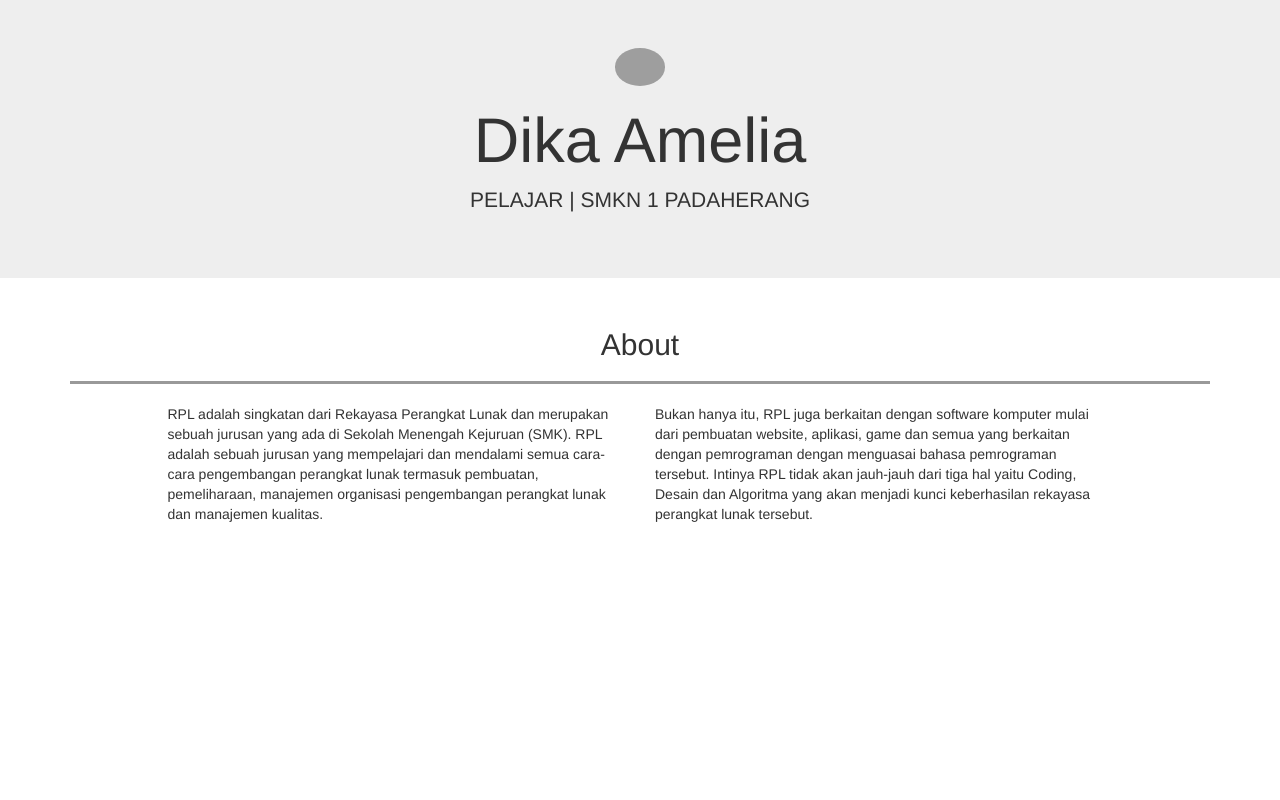
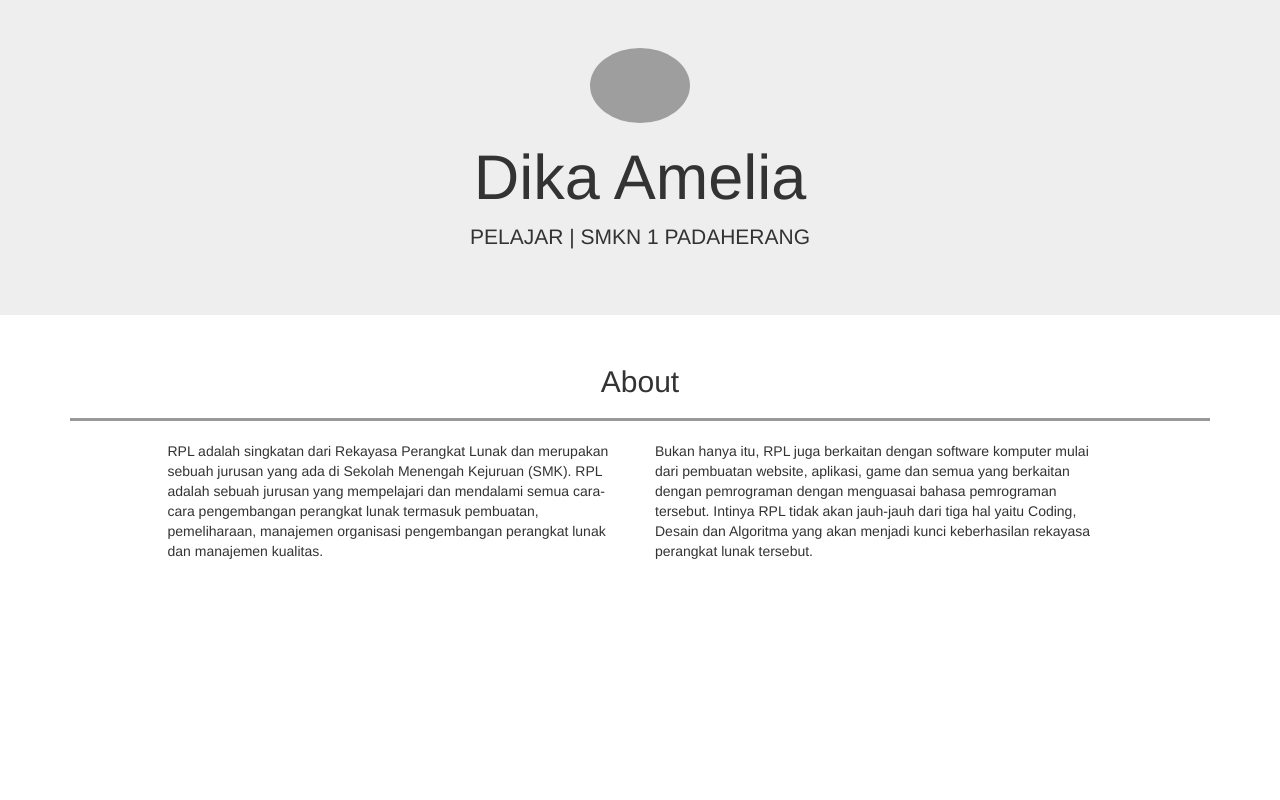
Before and after one commit to dikaamelia123/dikaamelia, a plain HTML site: page index.html in a window 1280 px wide. Shown: the top 800 px of the page. Drawn offline with nearby package versions, Linux system fonts and the light colour scheme; grey boxes are pictures that could not be loaded; files whose address does not match are found by name.

Commit message:
Update index.html

```diff
--- a/index.html
+++ b/index.html
@@ -21,7 +21,7 @@
   <body>
     <!-- jumbotron -->
     <div class="jumbotron text-center">
-        <img src="img/Profil.jpg" class="img-circle" width="50px">
+        <img src="img/Profil.jpg" class="img-circle" width="100px">
         <h1>Dika Amelia</h1>
         <p>PELAJAR | SMKN 1 PADAHERANG </p>
     </div>
```
